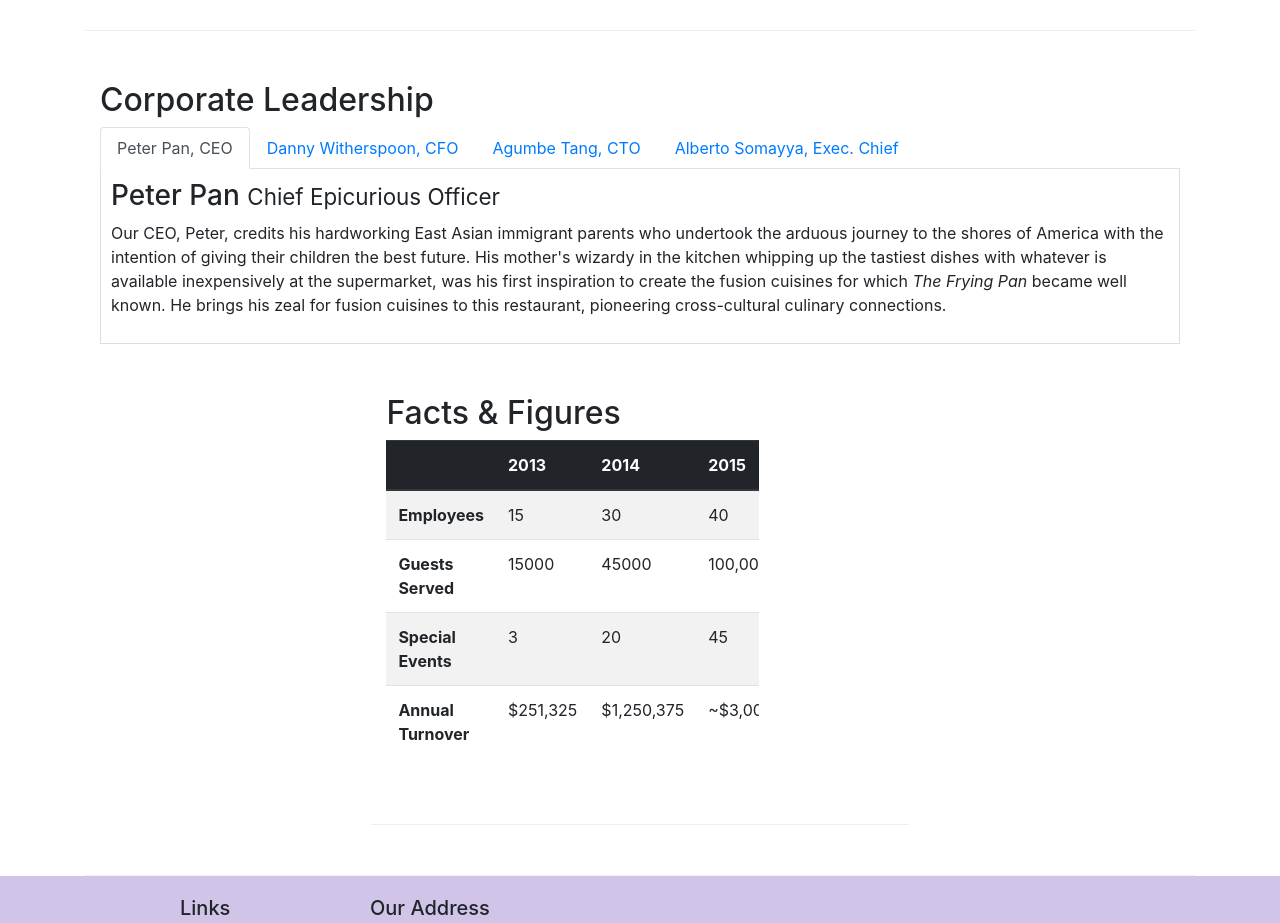
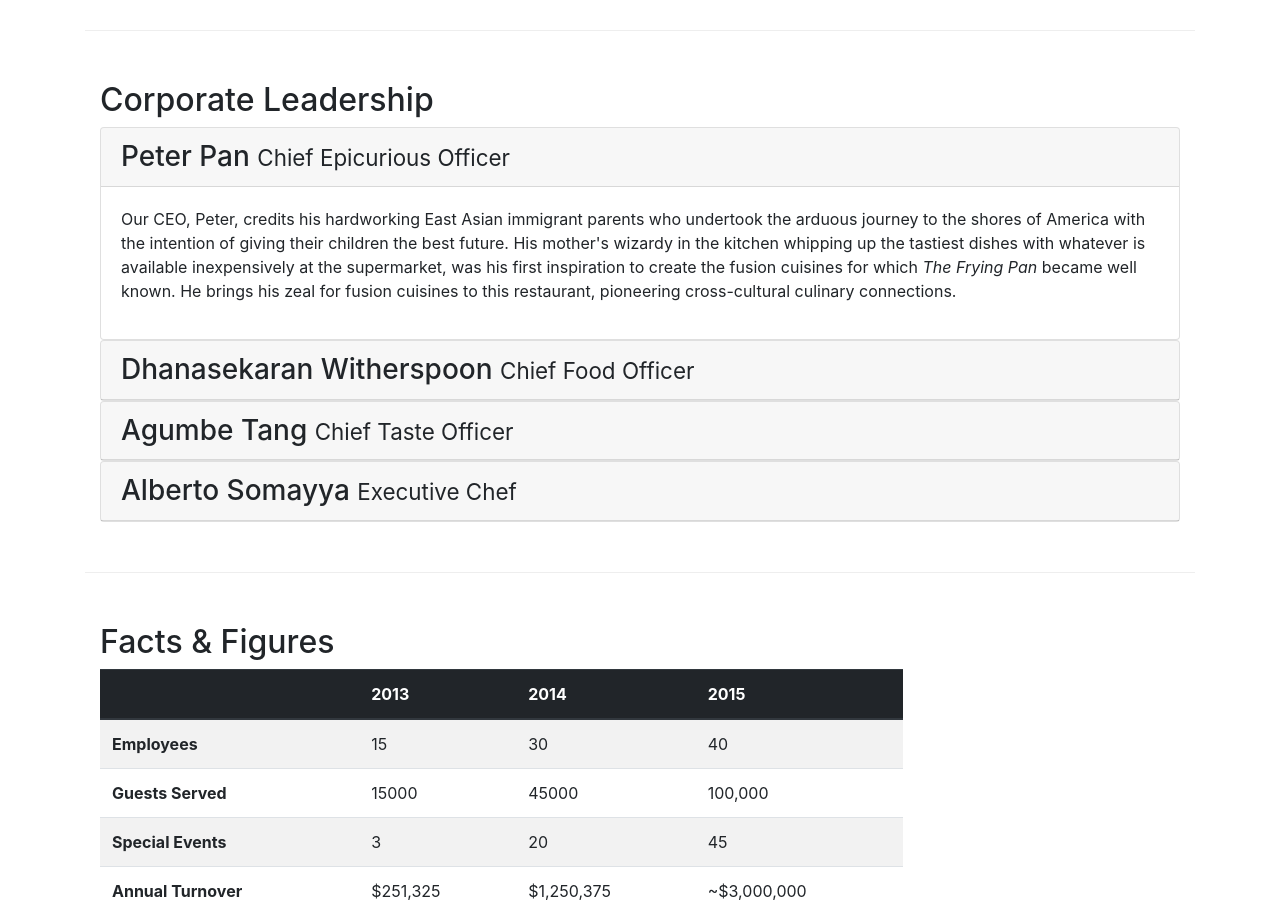
Before and after one commit to ventenni/coursera-bootstrap, a website: page aboutus.html in a window 1280 px wide. Shown: the part 920-1843 px from the top of the page. Drawn offline with nearby package versions, Linux system fonts and the light colour scheme.

Commit message:
Accordion

```diff
--- a/aboutus.html
+++ b/aboutus.html
@@ -117,51 +117,72 @@
             <div class="col-sm-12">
                 <h2>Corporate Leadership</h2>
 
-                <ul class="nav nav-tabs">
-                    <li class="nav-item">
-                        <a class="nav-link active" href="#peter"
-                        role="tab" data-toggle="tab">Peter Pan, CEO</a>
-                    </li>
-                    <li class="nav-item">
-                        <a class="nav-link" href="#danny" role="tab"
-                        data-toggle="tab">Danny Witherspoon, CFO</a>
-                    </li>
-                    <li class="nav-item">
-                        <a class="nav-link" href="#agumbe" role="tab"
-                        data-toggle="tab">Agumbe Tang, CTO</a>
-                    </li>
-                    <li class="nav-item">
-                        <a class="nav-link" href="#alberto" role="tab"
-                        data-toggle="tab">Alberto Somayya, Exec. Chief</a>
-                    </li>
-                </ul>
+                <div id="accordion">
+                    <div class="card">
+                        <div class="card-header" role="tab" id="peterhead">
+                        <h3 class="mb-0">
+                            <a data-toggle="collapse" data-target="#peter">
+                            Peter Pan <small>Chief Epicurious Officer</small>
+                            </a>
+                        </h3>
+                    </div>
+                    <div class="collapse show" id="peter"
+                    data-parent="#accordion">
+                        <div class="card-body">
+                            <p class="d-none d-sm-block">Our CEO, Peter, credits his hardworking East Asian immigrant parents who undertook the arduous journey to the shores of America with the intention of giving their children the best future. His mother's wizardy in the kitchen whipping up the tastiest dishes with whatever is available inexpensively at the supermarket, was his first inspiration to create the fusion cuisines for which <em>The Frying Pan</em> became well known. He brings his zeal for fusion cuisines to this restaurant, pioneering cross-cultural culinary connections.</p>
+                        </div>
+                    </div>
+                </div>
 
-                <div class="tab-content">
-                    <div role="tabpanel" class="tab-pane fade show active"
-                    id="peter">
-                        <h3>Peter Pan <small>Chief Epicurious Officer</small></h3>
-                        <p class="d-none d-sm-block">Our CEO, Peter, credits his hardworking East Asian immigrant parents who undertook the arduous journey to the shores of America with the intention of giving their children the best future. His mother's wizardy in the kitchen whipping up the tastiest dishes with whatever is available inexpensively at the supermarket, was his first inspiration to create the fusion cuisines for which <em>The Frying Pan</em> became well known. He brings his zeal for fusion cuisines to this restaurant, pioneering cross-cultural culinary connections.</p>
+                <div class="card">
+                    <div class="card-header" role="tab" id="dannyhead">
+                        <h3 class="mb-0">
+                            <a class="collapsed" data-toggle="collapse"
+                            data-target="#danny">
+                            Dhanasekaran Witherspoon <small>Chief Food Officer</small>
+                            </a>
+                        </h3>
                     </div>
+                    <div class="collapse" id="danny" data-parent="#accordion">
+                        <div class="card-body">
+                            <p class="d-none d-sm-block">Our CFO, Danny, as he is affectionately referred to by his colleagues, comes from a long established family tradition in farming and produce. His experiences growing up on a farm in the Australian outback gave him great appreciation for varieties of food sources. As he puts it in his own words, <em>Everything that runs, wins, and everything that stays, pays!</em></p>
+                        </div>
+                    </div>
+                </div>
 
-                    <div role="tabpanel" class="tab-pane fade"
-                    id="danny">
-                        <h3>Dhanasekaran Witherspoon <small>Chief Food Officer</small></h3>
-                        <p class="d-none d-sm-block">Our CFO, Danny, as he is affectionately referred to by his colleagues, comes from a long established family tradition in farming and produce. His experiences growing up on a farm in the Australian outback gave him great appreciation for varieties of food sources. As he puts it in his own words, <em>Everything that runs, wins, and everything that stays, pays!</em></p>
+                <div class="card">
+                    <div class="card-header" role="tab" id="agumbehead">
+                        <h3 class="mb-0">
+                            <a class="collapsed" data-toggle="collapse"
+                            data-target="#agumbe">
+                            Agumbe Tang <small>Chief Taste Officer</small>
+                            </a>
+                        </h3>
                     </div>
+                    <div class="collapse" id="agumbe" data-parent="#accordion">
+                        <div class="card-body">
+                            <p class="d-none d-sm-block">Blessed with the most discerning gustatory sense, Agumbe, our CTO, personally ensures that every dish that we serve meets his exacting tastes. Our chefs dread the tongue lashing that ensues if their dish does not meet his exacting standards. He lives by his motto, <em>You click only if you survive my lick.</em></p>
+                        </div>
+                    </div>
+                </div>
 
-                    <div role="tabpanel" class="tab-pane fade"
-                    id="agumbe">
-                        <h3>Agumbe Tang <small>Chief Taste Officer</small></h3>
-                        <p class="d-none d-sm-block">Blessed with the most discerning gustatory sense, Agumbe, our CTO, personally ensures that every dish that we serve meets his exacting tastes. Our chefs dread the tongue lashing that ensues if their dish does not meet his exacting standards. He lives by his motto, <em>You click only if you survive my lick.</em></p>
+                <div class="card">
+                        <div class="card-header" role="tab" id="albertohead">
+                        <h3 class="mb-0">
+                            <a class="collapsed" data-toggle="collapse" data-target="#alberto">
+                            Alberto Somayya <small>Executive Chef</small>
+                            </a>
+                        </h3>
                     </div>
-
-                    <div role="tabpanel" class="tab-pane fade"
-                    id="alberto">
-                        <h3>Alberto Somayya <small>Executive Chef</small></h3>
-                        <p class="d-none d-sm-block">Award winning three-star Michelin chef with wide International experience having worked closely with whos-who in the culinary world, he specializes in creating mouthwatering Indo-Italian fusion experiences. He says, <em>Put together the cuisines from the two craziest cultures, and you get a winning hit! Amma Mia!</em></p>
+                    <div class="collapse" id="alberto" data-parent="#accordion">
+                        <div class="card-body">
+                            <p class="d-none d-sm-block">Award winning three-star Michelin chef with wide International experience having worked closely with whos-who in the culinary world, he specializes in creating mouthwatering Indo-Italian fusion experiences. He says, <em>Put together the cuisines from the two craziest cultures, and you get a winning hit! Amma Mia!</em></p>
+                        </div>
                     </div>
                 </div>
             </div>
+            </div>
+        </div>
             <div class="row row-content">
                 <div class="col-12 col-sm-9">
                     <h2>Facts &amp; Figures</h2>
```
